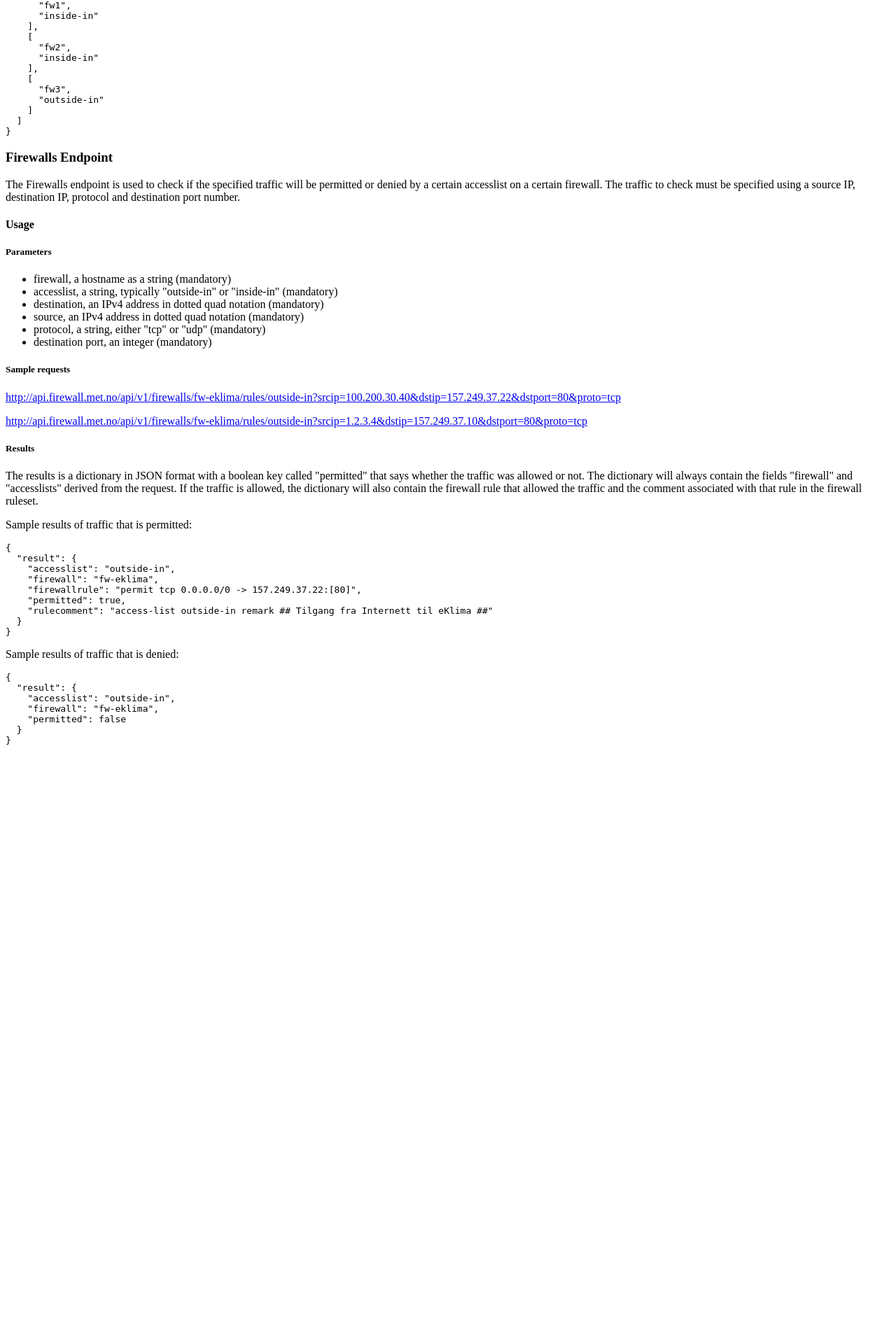
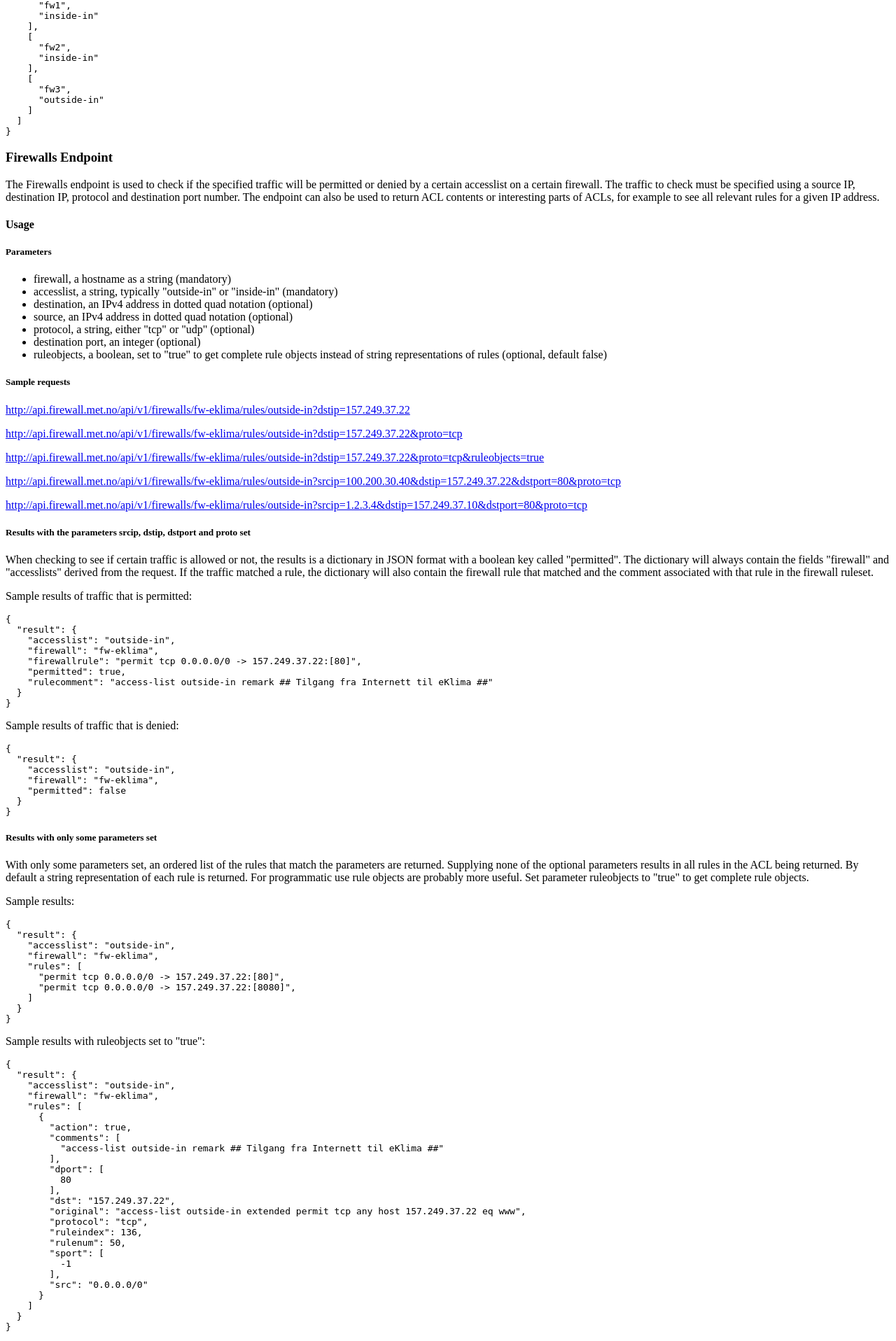
Before and after one commit to arnesund/firewall-api, a Flask app: page / in a window 1280 px wide. Shown: the part 1172-3088 px from the top of the page at 70% size. Before the commit the page ends 2236 px from the top, so only its background shows below. Run offline with Flask 2, Linux system fonts and the light colour scheme.

Commit message:
Expanded firewalls endpoint to return ACL contents, and bugfix for check for matching deny rules

```diff
--- a/app.py
+++ b/app.py
@@ -99,7 +99,7 @@ def post_path(dstip, srcip=None):
 
 
 @app.route('/api/v1/firewalls/<hostname>/rules/<acl>')
-def get_firewall_rules(hostname, acl, srcip=None, dstip=None, proto=None, dstport=None):
+def get_firewall_rules(hostname, acl, srcip=None, dstip=None, proto=None, dstport=None, ruleobjects=False):
     if not srcip:
         srcip = request.args.get('srcip')
     if not dstip:
@@ -108,6 +108,8 @@ def get_firewall_rules(hostname, acl, srcip=None, dstip=None, proto=None, dstpor
         proto = request.args.get('proto')
     if not dstport:
         dstport = request.args.get('dstport')
+    if not ruleobjects:
+        ruleobjects = request.args.get('ruleobjects')
 
     # Validate existence of accesslist data
     if hostname not in firewalls or hostname not in accesslists:
@@ -115,25 +117,70 @@ def get_firewall_rules(hostname, acl, srcip=None, dstip=None, proto=None, dstpor
     if acl not in accesslists[hostname]:
         return jsonify({'error': 'Accesslist not found in database, please try again.'}), 404
 
-    # Create Connection object to match against firewall rules
-    conn = FirewallRule(True, proto, '', srcip, dstip, dport=dstport)
+    # Use case 1: Check if specific traffic is permitted or denied
+    if srcip and dstip and proto and dstport:
+        # Create Connection object to match against firewall rules
+        conn = FirewallRule(True, proto, '', srcip, dstip, dport=dstport)
 
-    # Create list of rule IDs to check (only those with the same protocol, or protocol=IP)
-    if proto in accesslists[hostname][acl]['protocols']:
-        relevantrules = accesslists[hostname][acl]['protocols'][proto] + \
-                        accesslists[hostname][acl]['protocols']['ip']
+        # Create list of rule IDs to check (only those with the same protocol, or protocol=IP)
+        if proto in accesslists[hostname][acl]['protocols']:
+            relevantrules = accesslists[hostname][acl]['protocols'][proto] + \
+                            accesslists[hostname][acl]['protocols']['ip']
+        else:
+            relevantrules = accesslists[hostname][acl]['protocols']['ip']
+        relevantrules.sort()
+
+        for ruleindex in relevantrules:
+            rule = accesslists[hostname][acl]['rules'][ruleindex]
+
+            # Special case: If rule is a Deny rule, connection object parameter 'action' must be altered temporarily
+            if rule.action == False:
+                conn.action = False
+
+            # Check if connection would be permitted by this rule
+            if conn in rule:
+                result = {'permitted': rule.action, 'firewallrule': str(rule), 'rulecomment': '\n'.join(rule.comments)}
+                break
+
+            # Reset back to default
+            conn.action = True
+        else:
+            # No matching rules found, so the traffic hits the implicit deny at end of ACL
+            result = {'permitted': False}
+
+    # Use case 2: Return entire ACLs or relevant parts of them
     else:
-        relevantrules = accesslists[hostname][acl]['protocols']['ip']
-    relevantrules.sort()
+        # Return an ordered list of firewall rules in ACL
+        result = {'rules': []}
+        for rule in accesslists[hostname][acl]['rules']:
+            # Filter if some of the parameters where supplied
+            if srcip and srcip not in rule.src:
+                continue
+            if dstip and dstip not in rule.dst:
+                continue
+            if rule.protocol != 'ip':
+                if proto and rule.protocol != proto:
+                    continue
+            if rule.dport != [-1]:
+                if dstport and dstport not in rule.dport:
+                    continue
 
-    for ruleindex in relevantrules:
-        # Check if connection would be permitted by this rule
-        if conn in accesslists[hostname][acl]['rules'][ruleindex]:
-            result = {'permitted': True, 'firewallrule': str(accesslists[hostname][acl]['rules'][ruleindex]), \
-                    'rulecomment': '\n'.join(accesslists[hostname][acl]['rules'][ruleindex].comments)}
-            break
-    else:
-        result = {'permitted': False}
+            # Add rule object to result dict
+            if ruleobjects:
+                # Append complete rule object as a dictionary
+                result['rules'].append({'action': rule.action,
+                    'protocol': rule.protocol,
+                    'src': str(rule.src),
+                    'dst': str(rule.dst),
+                    'sport': rule.sport,
+                    'dport': rule.dport,
+                    'original': rule.original,
+                    'comments': rule.comments,
+                    'ruleindex': rule.ruleindex,
+                    'rulenum': rule.rulenum})
+            else:
+                # Append simplified string representation of rule
+                result['rules'].append(str(rule))
 
     # Add info from request for easier reference
     result['firewall'] = hostname
--- a/templates/apidocs.html
+++ b/templates/apidocs.html
@@ -61,21 +61,27 @@
 </pre>
 <h3>Firewalls Endpoint</h3>
 <p>The Firewalls endpoint is used to check if the specified traffic will be permitted or denied by a certain accesslist on a certain firewall. The traffic to check must be specified using a source IP, destination IP, protocol and destination port number.
+
+The endpoint can also be used to return ACL contents or interesting parts of ACLs, for example to see all relevant rules for a given IP address.
 <h4>Usage</h4>
 <h5>Parameters</h5>
 <ul>
 <li>firewall, a hostname as a string (mandatory)</li>
 <li>accesslist, a string, typically "outside-in" or "inside-in" (mandatory)</li>
-<li>destination, an IPv4 address in dotted quad notation (mandatory)</li>
-<li>source, an IPv4 address in dotted quad notation (mandatory)</li>
-<li>protocol, a string, either "tcp" or "udp" (mandatory)</li>
-<li>destination port, an integer (mandatory)</li>
+<li>destination, an IPv4 address in dotted quad notation (optional)</li>
+<li>source, an IPv4 address in dotted quad notation (optional)</li>
+<li>protocol, a string, either "tcp" or "udp" (optional)</li>
+<li>destination port, an integer (optional)</li>
+<li>ruleobjects, a boolean, set to "true" to get complete rule objects instead of string representations of rules (optional, default false)</li>
 </ul>
 <h5>Sample requests</h5>
+<p><a href="http://api.firewall.met.no/api/v1/firewalls/fw-eklima/rules/outside-in?dstip=157.249.37.22">http://api.firewall.met.no/api/v1/firewalls/fw-eklima/rules/outside-in?dstip=157.249.37.22</a></p>
+<p><a href="http://api.firewall.met.no/api/v1/firewalls/fw-eklima/rules/outside-in?dstip=157.249.37.22&proto=tcp">http://api.firewall.met.no/api/v1/firewalls/fw-eklima/rules/outside-in?dstip=157.249.37.22&proto=tcp</a></p>
+<p><a href="http://api.firewall.met.no/api/v1/firewalls/fw-eklima/rules/outside-in?dstip=157.249.37.22&proto=tcp&ruleobjects=true">http://api.firewall.met.no/api/v1/firewalls/fw-eklima/rules/outside-in?dstip=157.249.37.22&proto=tcp&ruleobjects=true</a></p>
 <p><a href="http://api.firewall.met.no/api/v1/firewalls/fw-eklima/rules/outside-in?srcip=100.200.30.40&dstip=157.249.37.22&dstport=80&proto=tcp">http://api.firewall.met.no/api/v1/firewalls/fw-eklima/rules/outside-in?srcip=100.200.30.40&dstip=157.249.37.22&dstport=80&proto=tcp</a></p>
 <p><a href="http://api.firewall.met.no/api/v1/firewalls/fw-eklima/rules/outside-in?srcip=1.2.3.4&dstip=157.249.37.10&dstport=80&proto=tcp">http://api.firewall.met.no/api/v1/firewalls/fw-eklima/rules/outside-in?srcip=1.2.3.4&dstip=157.249.37.10&dstport=80&proto=tcp</a></p>
-<h5>Results</h5>
-<p>The results is a dictionary in JSON format with a boolean key called "permitted" that says whether the traffic was allowed or not. The dictionary will always contain the fields "firewall" and "accesslists" derived from the request. If the traffic is allowed, the dictionary will also contain the firewall rule that allowed the traffic and the comment associated with that rule in the firewall ruleset.</p>
+<h5>Results with the parameters srcip, dstip, dstport and proto set</h5>
+<p>When checking to see if certain traffic is allowed or not, the results is a dictionary in JSON format with a boolean key called "permitted". The dictionary will always contain the fields "firewall" and "accesslists" derived from the request. If the traffic matched a rule, the dictionary will also contain the firewall rule that matched and the comment associated with that rule in the firewall ruleset.</p>
 <p>Sample results of traffic that is permitted:</p>
 <pre>
 {
@@ -98,3 +104,47 @@
   }
 }
 </pre>
+<h5>Results with only some parameters set</h5>
+<p>With only some parameters set, an ordered list of the rules that match the parameters are returned. Supplying none of the optional parameters results in all rules in the ACL being returned. By default a string representation of each rule is returned. For programmatic use rule objects are probably more useful. Set parameter ruleobjects to "true" to get complete rule objects.</p>
+<p>Sample results:</p>
+<pre>
+{
+  "result": {
+    "accesslist": "outside-in",
+    "firewall": "fw-eklima",
+    "rules": [
+      "permit tcp 0.0.0.0/0 -> 157.249.37.22:[80]",
+      "permit tcp 0.0.0.0/0 -> 157.249.37.22:[8080]",
+    ]
+  }
+}
+</pre>
+<p>Sample results with ruleobjects set to "true":</p>
+<pre>
+{
+  "result": {
+    "accesslist": "outside-in",
+    "firewall": "fw-eklima",
+    "rules": [
+      {
+        "action": true,
+        "comments": [
+          "access-list outside-in remark ## Tilgang fra Internett til eKlima ##"
+        ],
+        "dport": [
+          80
+        ],
+        "dst": "157.249.37.22",
+        "original": "access-list outside-in extended permit tcp any host 157.249.37.22 eq www",
+        "protocol": "tcp",
+        "ruleindex": 136,
+        "rulenum": 50,
+        "sport": [
+          -1
+        ],
+        "src": "0.0.0.0/0"
+      }
+    ]
+  }
+}
+</pre>
```
